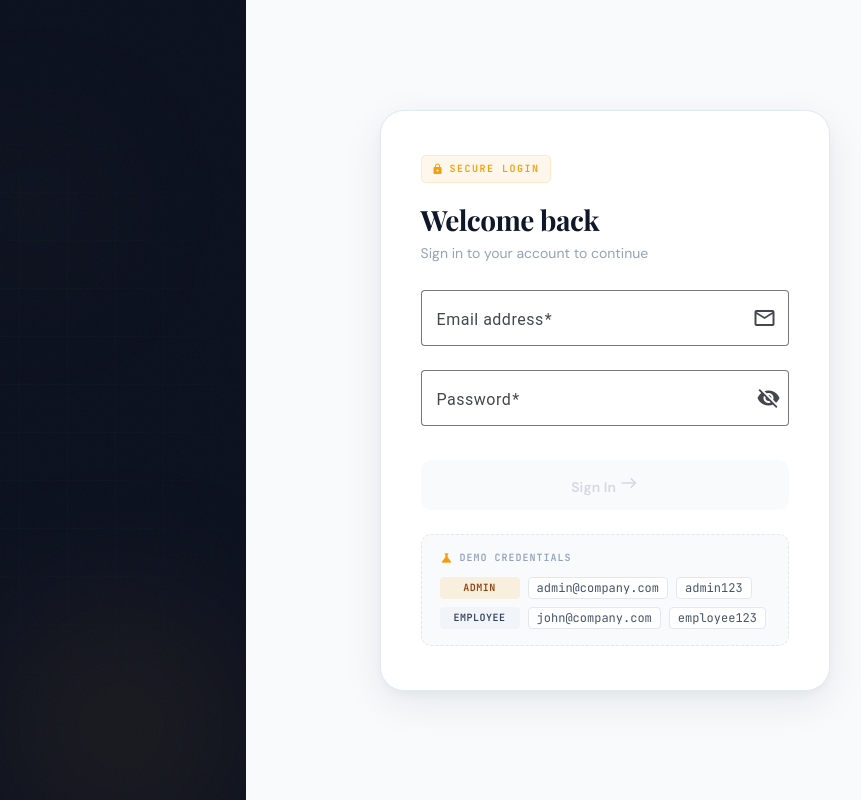
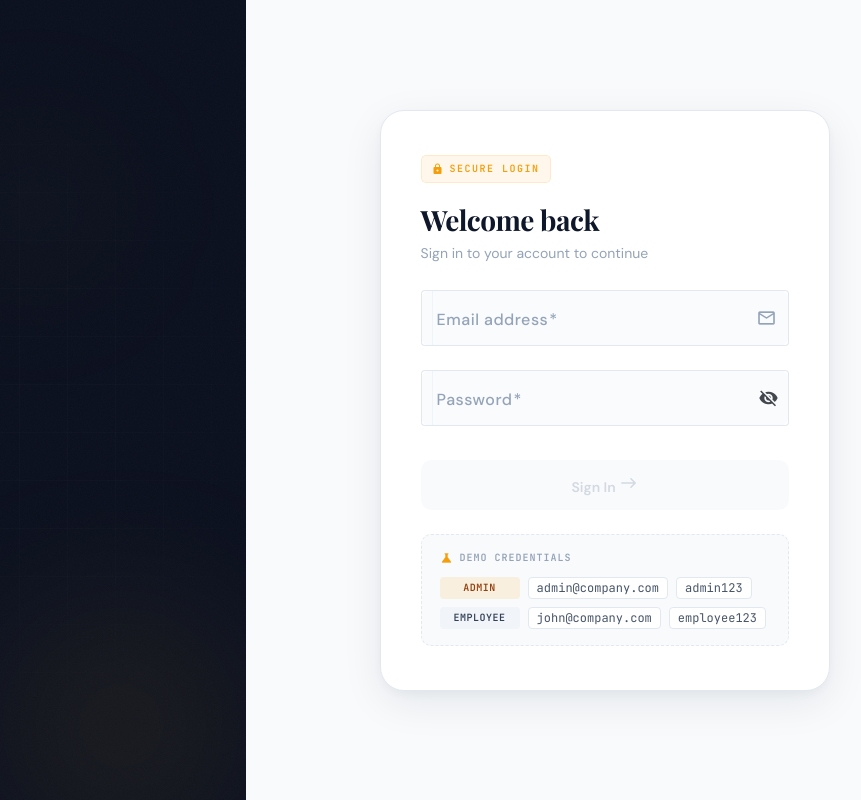
Before and after one commit to ShababiMahdiyar/compliance-tracker, an Angular app: page /authentication in a window 1280 px wide. Shown: the whole page, without its empty margins (317-1178 px from the left). Built offline with nearby package versions, Linux system fonts and the light colour scheme; a web font is replaced by a local one.

Commit message:
material component overrides

```diff
--- a/src/styles.scss
+++ b/src/styles.scss
@@ -104,3 +104,192 @@ a {
     background: var(--ct-navy-400);
   }
 }
+
+// Global Material overrides
+mat-card {
+  border-radius: var(--ct-radius-lg) !important;
+  box-shadow: var(--ct-shadow-md) !important;
+  border: 1px solid var(--ct-border-subtle);
+}
+
+.mat-mdc-snack-bar-container {
+  border-radius: var(--ct-radius-md) !important;
+  font-family: var(--ct-font-sans) !important;
+}
+
+.mat-mdc-dialog-container {
+  border-radius: var(--ct-radius-xl) !important;
+}
+
+// ─── Focus Ring ────────────────────────────────────
+*:focus-visible {
+  outline: 2px solid var(--ct-amber-400);
+  outline-offset: 2px;
+  border-radius: var(--ct-radius-sm);
+}
+
+// ─── Material Form Field Overrides ─────────────────
+.mat-mdc-form-field {
+  --mdc-outlined-text-field-container-shape: var(--ct-radius-md) !important;
+  font-family: var(--ct-font-sans) !important;
+
+  .mdc-text-field--outlined {
+    border-radius: var(--ct-radius-md) !important;
+    background: color-mix(in srgb, var(--ct-navy-100) 40%, transparent) !important;
+    transition: background 0.2s var(--ct-ease) !important;
+
+    // Default border — softer, modern
+    .mdc-notched-outline__leading,
+    .mdc-notched-outline__notch,
+    .mdc-notched-outline__trailing {
+      border-color: var(--ct-border) !important;
+      transition: border-color 0.2s var(--ct-ease) !important;
+    }
+
+    // Hover — subtle lift
+    &:hover:not(.mdc-text-field--focused):not(.mdc-text-field--disabled) {
+      background: color-mix(in srgb, var(--ct-navy-100) 65%, transparent) !important;
+
+      .mdc-notched-outline__leading,
+      .mdc-notched-outline__notch,
+      .mdc-notched-outline__trailing {
+        border-color: var(--ct-navy-300) !important;
+      }
+    }
+  }
+
+  // Focused state — amber accent with glow
+  .mdc-text-field--focused {
+    background: var(--ct-surface) !important;
+
+    .mdc-notched-outline__leading,
+    .mdc-notched-outline__notch,
+    .mdc-notched-outline__trailing {
+      border-color: var(--ct-amber-400) !important;
+      border-width: 2px !important;
+    }
+  }
+
+  .mat-mdc-form-field-focus-overlay {
+    background: color-mix(in srgb, var(--ct-amber-400) 3%, transparent) !important;
+  }
+
+  // Labels
+  .mdc-floating-label {
+    font-family: var(--ct-font-sans) !important;
+    font-weight: 500 !important;
+    color: var(--ct-text-muted) !important;
+  }
+
+  .mdc-floating-label--float-above {
+    color: var(--ct-amber-500) !important;
+    font-weight: 600 !important;
+  }
+
+  // Input text
+  input.mat-mdc-input-element,
+  textarea.mat-mdc-input-element {
+    font-family: var(--ct-font-sans) !important;
+    font-size: 14px !important;
+    font-weight: 500 !important;
+    color: var(--ct-text-primary) !important;
+    caret-color: var(--ct-amber-500);
+
+    &::placeholder {
+      color: var(--ct-navy-400) !important;
+      font-weight: 400 !important;
+    }
+  }
+
+  // Suffix icons
+  .mat-mdc-form-field-icon-suffix {
+    color: var(--ct-navy-400) !important;
+
+    mat-icon {
+      font-size: 20px !important;
+      width: 20px !important;
+      height: 20px !important;
+    }
+  }
+
+  // Hint & error text
+  .mat-mdc-form-field-hint {
+    font-size: 12px !important;
+    color: var(--ct-text-muted) !important;
+  }
+
+  .mat-mdc-form-field-error {
+    font-size: 12px !important;
+    font-weight: 500 !important;
+    color: var(--ct-red-500) !important;
+  }
+
+  // Disabled state
+  .mdc-text-field--disabled {
+    opacity: 0.55;
+    background: var(--ct-navy-50) !important;
+  }
+}
+
+// Select dropdown panel
+.mat-mdc-select-panel {
+  border-radius: var(--ct-radius-md) !important;
+  border: 1px solid var(--ct-border) !important;
+  box-shadow: var(--ct-shadow-lg) !important;
+  background: var(--ct-surface) !important;
+
+  .mat-mdc-option {
+    font-family: var(--ct-font-sans) !important;
+    font-size: 14px !important;
+    font-weight: 500 !important;
+    min-height: 44px !important;
+    transition: background 0.12s var(--ct-ease) !important;
+
+    &:hover {
+      background: color-mix(in srgb, var(--ct-amber-400) 6%, transparent) !important;
+    }
+
+    &.mdc-list-item--selected {
+      background: color-mix(in srgb, var(--ct-amber-400) 10%, transparent) !important;
+      color: var(--ct-navy-900) !important;
+      font-weight: 600 !important;
+    }
+  }
+}
+
+// ─── Button Polish ─────────────────────────────────
+.mat-mdc-unelevated-button,
+button[mat-flat-button] {
+  font-family: var(--ct-font-sans) !important;
+  font-weight: 600 !important;
+  letter-spacing: 0 !important;
+  border-radius: var(--ct-radius-md) !important;
+  transition: transform 0.15s var(--ct-ease), box-shadow 0.15s var(--ct-ease) !important;
+
+  &:hover {
+    transform: translateY(-1px);
+    box-shadow: var(--ct-shadow-md) !important;
+  }
+
+  &:active {
+    transform: translateY(0);
+  }
+}
+
+button[mat-icon-button] {
+  transition: background 0.15s var(--ct-ease), color 0.15s var(--ct-ease) !important;
+}
+
+// ─── Chip Polish ───────────────────────────────────
+.mat-mdc-chip {
+  font-family: var(--ct-font-sans) !important;
+  font-weight: 600 !important;
+  font-size: 11px !important;
+  letter-spacing: 0.3px !important;
+  border-radius: var(--ct-radius-sm) !important;
+}
+
+// ─── Card Hover Lift ───────────────────────────────
+mat-card {
+  transition: transform 0.2s var(--ct-ease), box-shadow 0.2s var(--ct-ease) !important;
+}
```
